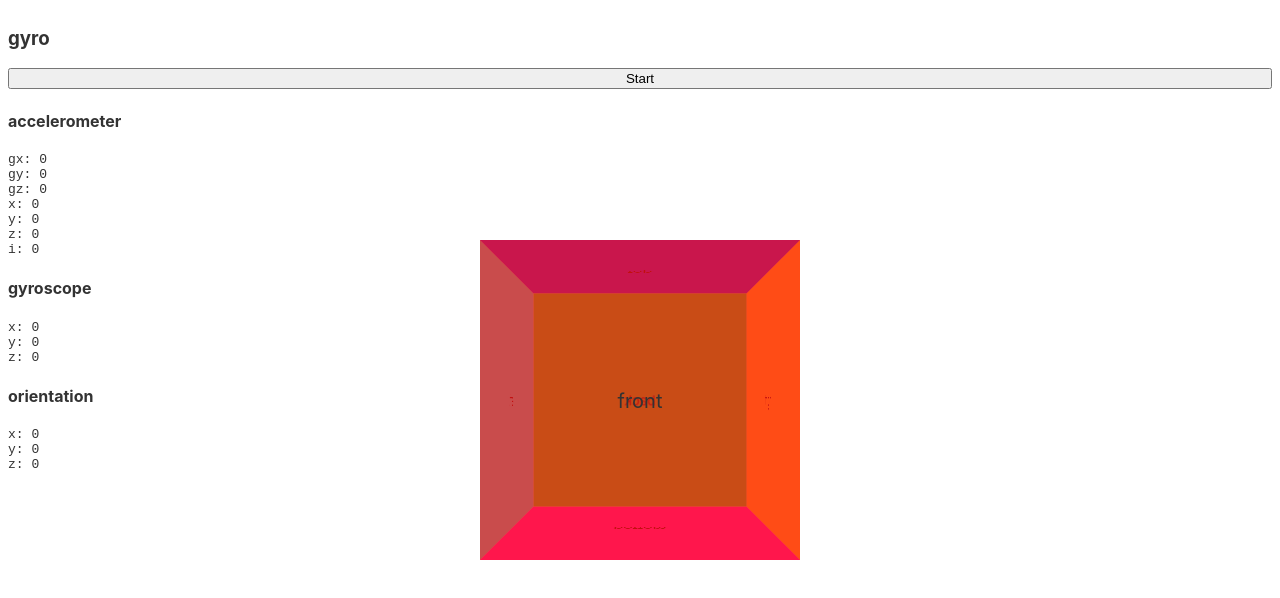
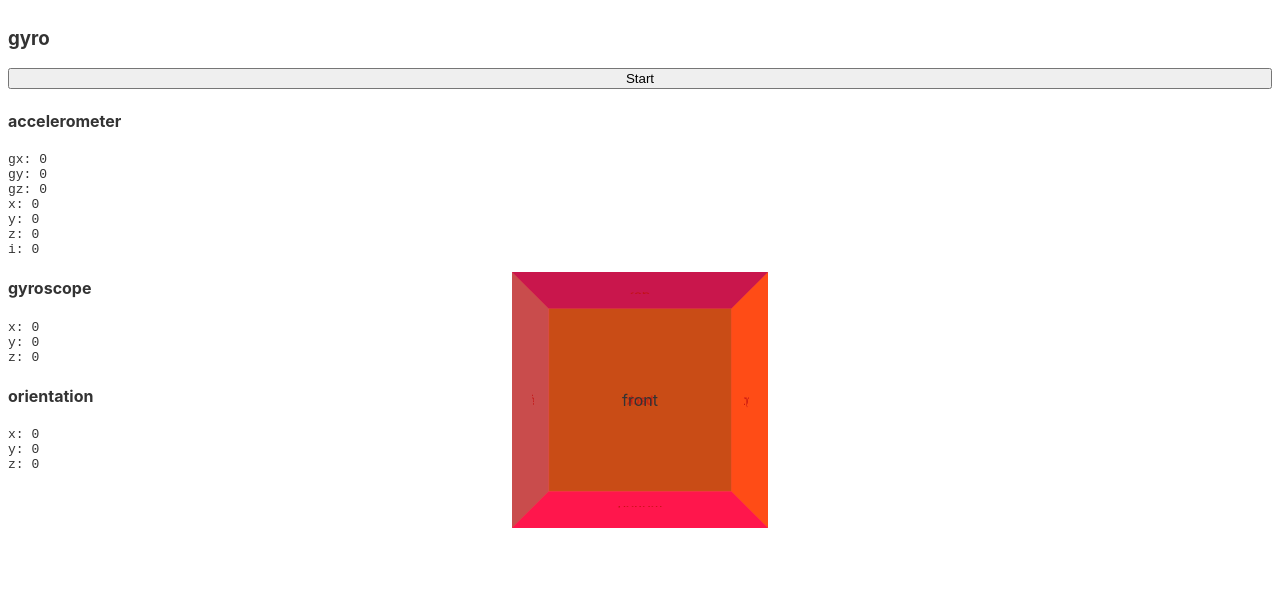
Before and after one commit to tomchandotme/sensors-test, a Svelte app: page / in a window 1280 px wide. Shown: the top 598 px of the page. Built offline with nearby package versions, Linux system fonts and the light colour scheme.

Commit message:
gyro #11

```diff
--- a/src/App.svelte
+++ b/src/App.svelte
@@ -81,7 +81,7 @@
 <div class="overlay">
     <div
         class="cube"
-        style="--rotate-x:{orientation.x};--rotate-y:{orientation.y};--rotate-z:{orientation.z};"
+        style="--rotate-x:{orientation.x}deg;--rotate-y:{orientation.y}deg;--rotate-z:{orientation.z}deg;"
     >
         <div class="cube__face cube__face--front">front</div>
         <div class="cube__face cube__face--back">back</div>
@@ -122,8 +122,8 @@
             height: 20vmax;
             position: relative;
             transform-style: preserve-3d;
-            transform: translateZ(-10vmax) rotateX(var(--rotate-x)deg)
-                rotateY(var(--rotate-y)deg) rotateZ(var(--rotate-z)deg);
+            transform: translateZ(-10vmax) rotateX(var(--rotate-x))
+                rotateY(var(--rotate-y)) rotateZ(var(--rotate-z));
         }
 
         .cube__face {
```
